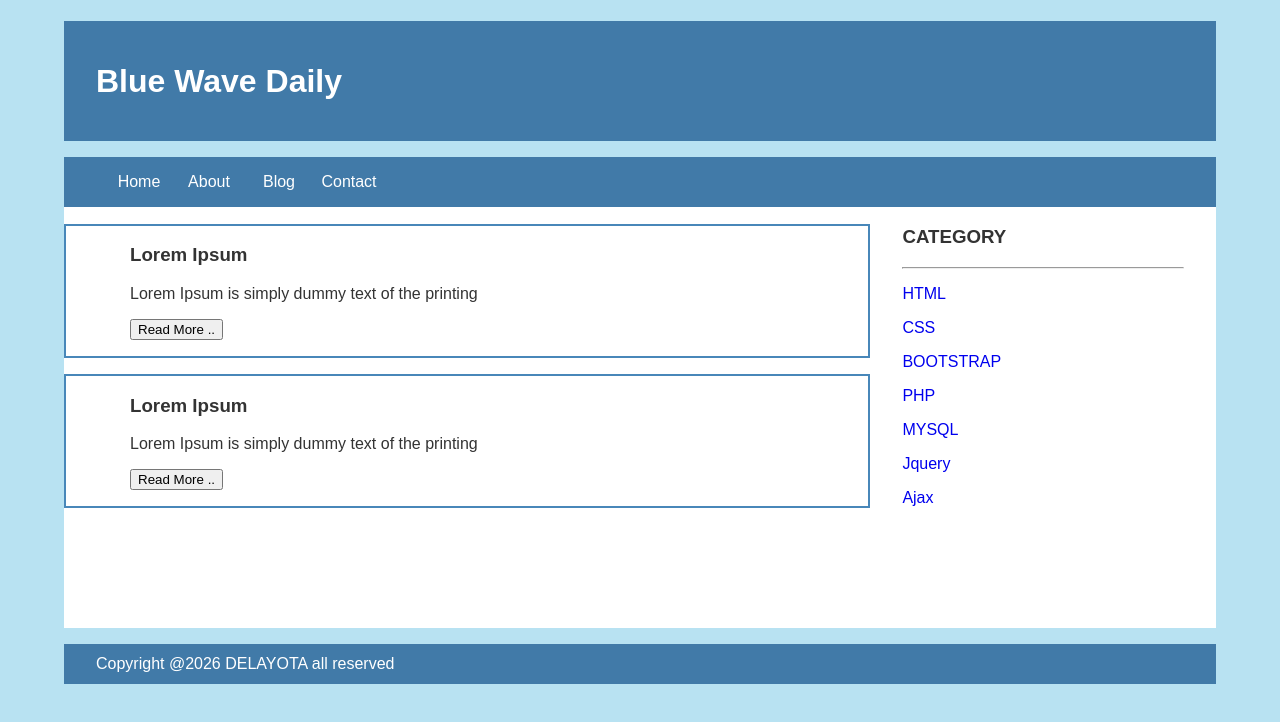
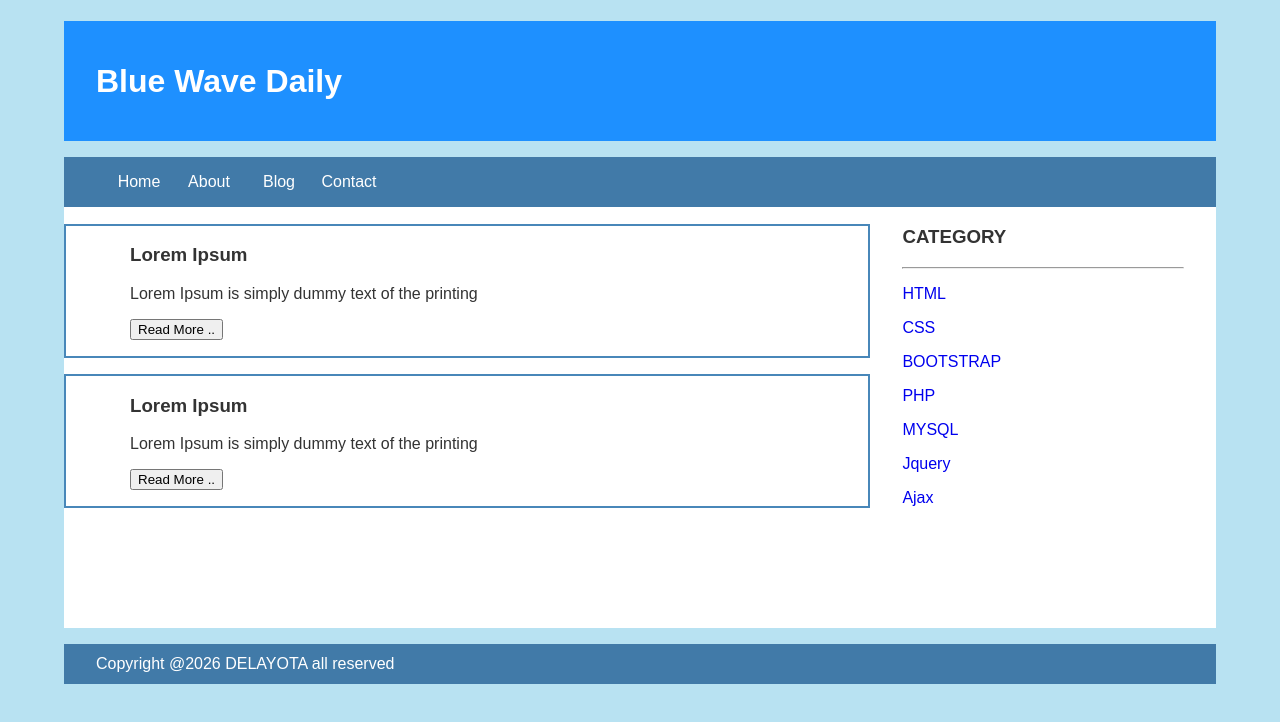
Before and after one commit to aureliaver26-creator/webku, a plain HTML site: page index.html in a window 1280 px wide. Drawn offline with Linux system fonts and the light colour scheme.

Commit message:
Update style.css

```diff
--- a/style.css
+++ b/style.css
@@ -12,7 +12,7 @@ body
     margin:auto;
     height:120px;
     line-height:120px;
-    background:#417aa8;
+    background:#1E90FF;
     color:#fff;
 }
 
```
